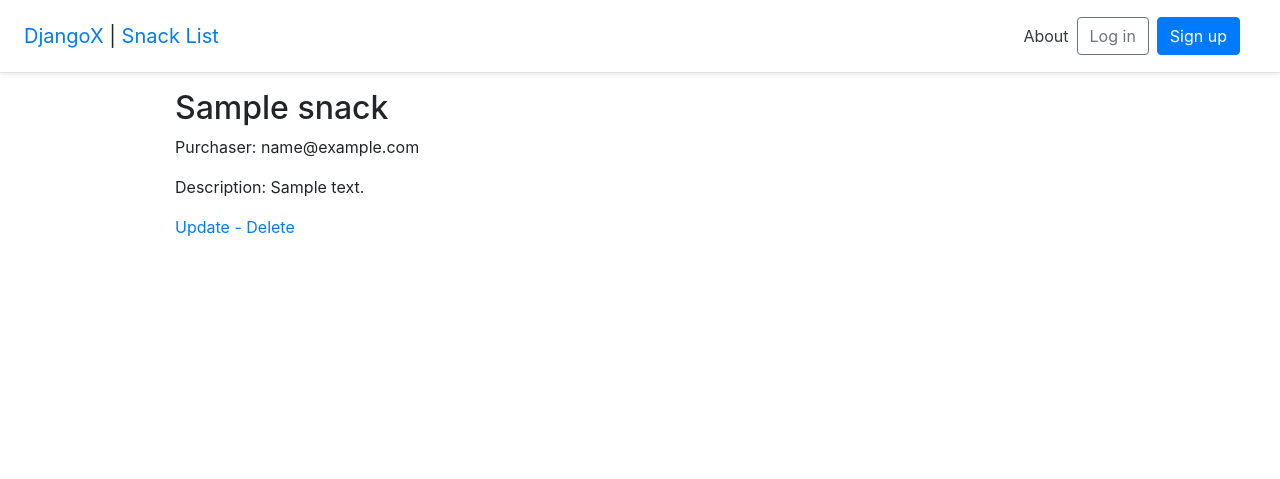
After one commit to jstreifel-33/snacks-x, a Django app: page /snacks/1/ in a window 1280 px wide. The commit adds this page. Shown: the top 479 px of the page. Run offline with Django 4.2, Linux system fonts and the light colour scheme; tables that the repository leaves empty hold one stand-in row (values such as "Sample post").

Commit message:
completes basic project

```diff
--- a/config/urls.py
+++ b/config/urls.py
@@ -6,6 +6,7 @@ urlpatterns = [
     path('admin/', admin.site.urls),
     path('accounts/', include('allauth.urls')),
     path('', include('pages.urls')),
+    path('snacks/', include('snacks.urls')),
 ]
 
 if settings.DEBUG:
--- a/snacks/models.py
+++ b/snacks/models.py
@@ -1,6 +1,7 @@
 from django.db import models
 from django.db.models.fields import CharField, TextField
 from django.contrib.auth import get_user_model
+from django.urls import reverse
 
 # Create your models here.
 
@@ -11,3 +12,6 @@ class Snack(models.Model):
 
     def __str__(self):
         return self.name
+
+    def get_absolute_url(self):
+        return reverse('snack_detail', args=[str(self.id)])
--- a/snacks/urls.py
+++ b/snacks/urls.py
@@ -13,5 +13,5 @@ urlpatterns = [
     path('<int:pk>/', SnackDetailView.as_view(), name='snack_detail'),
     path('create/', SnackCreateView.as_view(), name='snack_create'),
     path('<int:pk>/update/', SnackUpdateView.as_view(), name='snack_update'),
-    path('<int:pk>/delete/', SnackDeleteView.as_view(), name='snack_delete')
+    path('<int:pk>/delete/', SnackDeleteView.as_view(), name='snack_delete'),
 ]
--- a/snacks/views.py
+++ b/snacks/views.py
@@ -10,28 +10,28 @@ from .models import Snack
 
 
 class SnackListView(ListView):
-    template_name = 'snack_list.html'
+    template_name = 'snacks/snack_list.html'
     model = Snack
 
 
 class SnackDetailView(DetailView):
-    template_name = 'snack_detail.html'
+    template_name = 'snacks/snack_detail.html'
     model = Snack
 
 
 class SnackCreateView(CreateView):
-    template_name = 'snack_create.html'
+    template_name = 'snacks/snack_create.html'
     model = Snack
-    fields = []
+    fields = ['name', 'purchaser', 'description']
 
 
 class SnackUpdateView(UpdateView):
-    template_name = 'snack_update.html'
+    template_name = 'snacks/snack_update.html'
     model = Snack
-    fields = []
+    fields = ['name', 'description']
 
 
 class SnackDeleteView(DeleteView):
-    template_name = 'snack_delete.html'
+    template_name = 'snacks/snack_delete.html'
     model = Snack
     success_url = reverse_lazy('snack_list')
--- a/templates/_base.html
+++ b/templates/_base.html
@@ -1,6 +1,7 @@
 {% load static %}
 <!DOCTYPE html>
 <html lang="en">
+
 <head>
     <meta charset="utf-8">
     <meta http-equiv="X-UA-Compatible" content="IE=edge,chrome=1">
@@ -12,7 +13,8 @@
 
     {% block css %}
     <!-- Bootstrap CSS -->
-<link rel="stylesheet" href="https://cdn.jsdelivr.net/npm/bootstrap@4.5.3/dist/css/bootstrap.min.css" integrity="sha384-TX8t27EcRE3e/ihU7zmQxVncDAy5uIKz4rEkgIXeMed4M0jlfIDPvg6uqKI2xXr2" crossorigin="anonymous">
+    <link rel="stylesheet" href="https://cdn.jsdelivr.net/npm/bootstrap@4.5.3/dist/css/bootstrap.min.css"
+        integrity="sha384-TX8t27EcRE3e/ihU7zmQxVncDAy5uIKz4rEkgIXeMed4M0jlfIDPvg6uqKI2xXr2" crossorigin="anonymous">
 
     <link rel="stylesheet" href="{% static 'css/base.css' %}">
     {% endblock %}
@@ -20,16 +22,19 @@
 
 <body>
     <main role="main">
-    <div class="d-flex flex-column flex-md-row align-items-center p-3 px-md-4 mb-3 bg-white border-bottom shadow-sm">
+        <div
+            class="d-flex flex-column flex-md-row align-items-center p-3 px-md-4 mb-3 bg-white border-bottom shadow-sm">
             <h5 class="my-0 mr-md-auto font-weight-normal">
-        <a href="{% url 'home' %}">DjangoX</a>
+                <a href="{% url 'home' %}">DjangoX</a> |
+                <a href="{% url 'snack_list' %}">Snack List</a>
             </h5>
             <a class="p-2 text-dark" href="{% url 'about' %}">About</a>
             <nav class="my-2 my-md-0 mr-md-3">
                 {% if user.is_authenticated %}
                 <ul class="navbar-nav ml-auto">
                     <li class="nav-item">
-            <a class="nav-link dropdown-toggle" href="#" id="userMenu" data-toggle="dropdown" aria-haspopup="true" aria-expanded="false">
+                        <a class="nav-link dropdown-toggle" href="#" id="userMenu" data-toggle="dropdown"
+                            aria-haspopup="true" aria-expanded="false">
                             {{ user.email }}
                         </a>
                         <div class="dropdown-menu dropdown-menu-right" aria-labelledby="userMenu">
@@ -65,8 +70,11 @@
 
     {% block javascript %}
     <!-- Bootstrap JavaScript -->
-<script src="https://code.jquery.com/jquery-3.5.1.slim.min.js" integrity="sha256-4+XzXVhsDmqanXGHaHvgh1gMQKX40OUvDEBTu8JcmNs=" crossorigin="anonymous"></script>
-<script src="https://cdn.jsdelivr.net/npm/bootstrap@4.5.3/dist/js/bootstrap.bundle.min.js" integrity="sha384-ho+j7jyWK8fNQe+A12Hb8AhRq26LrZ/JpcUGGOn+Y7RsweNrtN/tE3MoK7ZeZDyx" crossorigin="anonymous"></script>
+    <script src="https://code.jquery.com/jquery-3.5.1.slim.min.js"
+        integrity="sha256-4+XzXVhsDmqanXGHaHvgh1gMQKX40OUvDEBTu8JcmNs=" crossorigin="anonymous"></script>
+    <script src="https://cdn.jsdelivr.net/npm/bootstrap@4.5.3/dist/js/bootstrap.bundle.min.js"
+        integrity="sha384-ho+j7jyWK8fNQe+A12Hb8AhRq26LrZ/JpcUGGOn+Y7RsweNrtN/tE3MoK7ZeZDyx"
+        crossorigin="anonymous"></script>
 
     <!-- 3rd party JavaScript -->
 
@@ -76,4 +84,5 @@
     {% endblock javascript %}
 
 </body>
+
 </html>
--- /dev/null
+++ b/templates/snacks/snack_detail.html
@@ -0,0 +1,11 @@
+{% extends '_base.html' %}
+
+{% block content %}
+<h2>{{snack.name}}</h2>
+<p>Purchaser: {{ snack.purchaser }}</p>
+<p>Description: {{ snack.description }}</p>
+<nav>
+    <a href="{% url 'snack_update' snack.pk %}">Update</a>
+    <a href="{% url 'snack_delete' snack.pk %}">- Delete</a>
+</nav>
+{% endblock content %}
--- a/templates/snacks/snacks_list.html
+++ b/templates/snacks/snack_list.html
@@ -5,7 +5,7 @@
 <ul>
     {% for snack in object_list %}
     <li>
-        <a href="{% url 'snack_detail' model.pk  %}">{{ snack.title }}</a>
+        <a href="{% url 'snack_detail' snack.pk  %}">{{ snack.name }}</a>
     </li>
     {% endfor %}
 </ul>
```
Also changed, not shown: templates/snacks/snack_create.html (renamed from templates/snacks/snacks_create.html, +4 -3 lines), templates/snacks/snack_delete.html (renamed from templates/snacks/snacks_update.html, +3 -5 lines), templates/snacks/snack_update.html (renamed from templates/snacks/snacks_delete.html, +6 -3 lines). Lines whose indentation alone changed are shown as unchanged.
